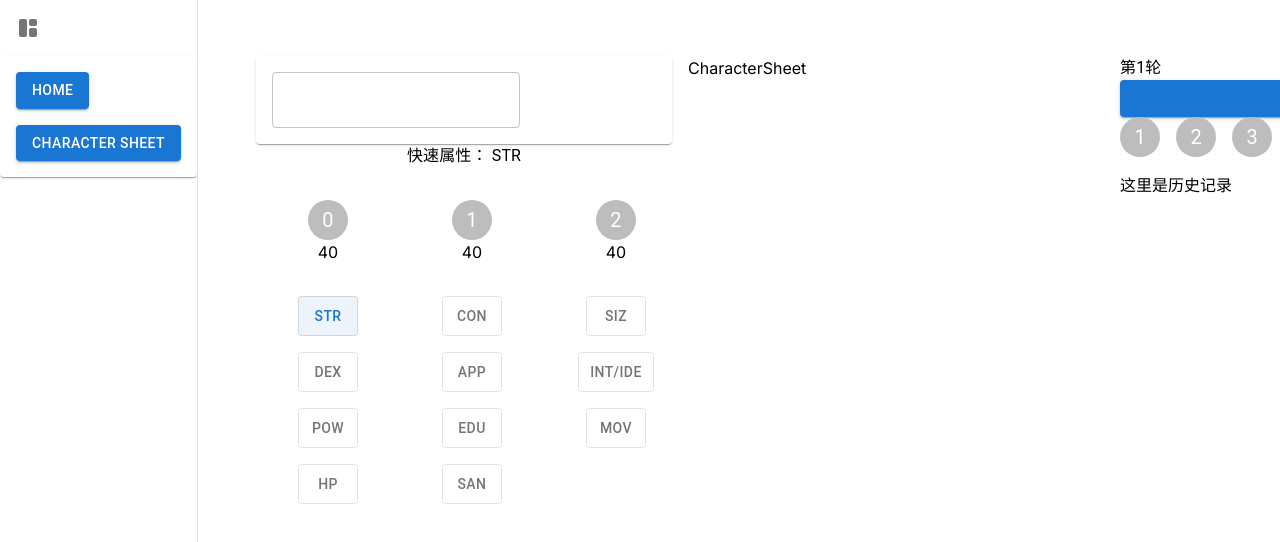
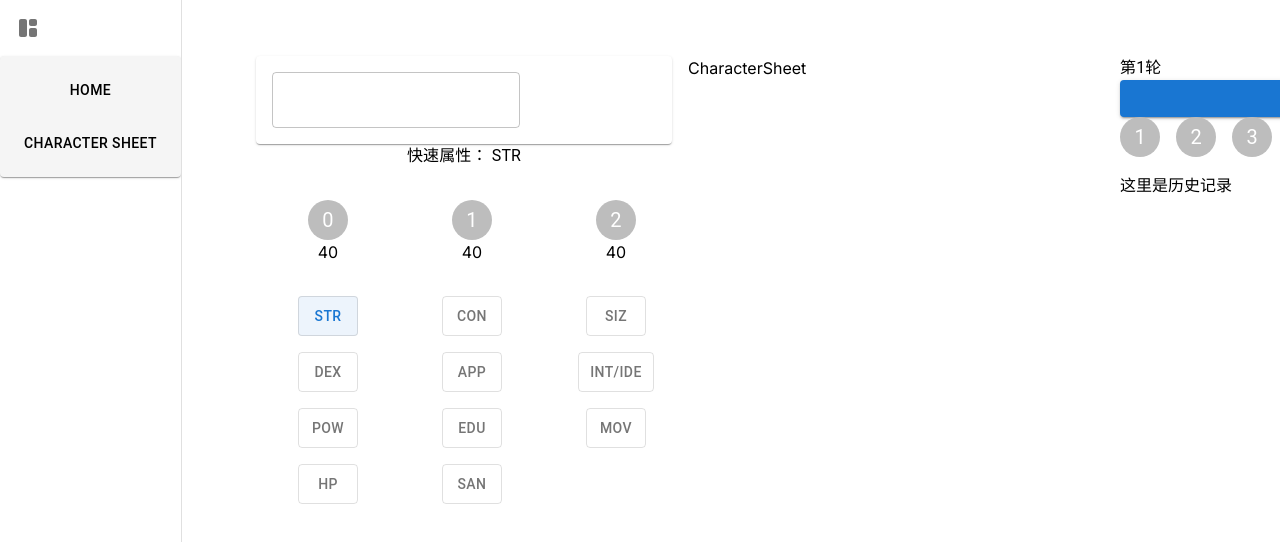
Before and after one commit to zytyan/coc_card, a Next.js app: page / in a window 1280 px wide. Shown: the top 542 px of the page. Built offline with nearby package versions, Linux system fonts and the light colour scheme.

Commit message:
Optimize visual appearance.

```diff
--- a/components/SideBar/NavComponents/NavButton.tsx
+++ b/components/SideBar/NavComponents/NavButton.tsx
@@ -8,7 +8,7 @@ interface NavButtonProps {
 
 const NavButton: React.FC<NavButtonProps> = ({label, onClick}) => {
     return (
-        <Button variant="contained" color="primary" onClick={onClick}>
+        <Button variant="text" sx={{color: 'black'}} onClick={onClick} style={{display: 'flex', justifyContent: 'center', width: '100%'}}>
             {label}
         </Button>
     );
--- a/components/SideBar/NavComponents/NavButtonList.tsx
+++ b/components/SideBar/NavComponents/NavButtonList.tsx
@@ -11,10 +11,11 @@ interface NavButtonListProps {
 }
 
 const NavListItem = (label: string, onClick: () => void, key: number) => (
-    <ListItem key={key}>
+    <ListItem key={key} >
         <NavButton label={label} onClick={onClick}/>
     </ListItem>
 );
+
 
 const NavButtonList: React.FC<NavButtonListProps> = ({buttons}) => {
     return (
--- a/components/SideBar/NavComponents/NavPaper.tsx
+++ b/components/SideBar/NavComponents/NavPaper.tsx
@@ -11,7 +11,7 @@ interface NavPaperProps {
 
 const NavPaper: React.FC<NavPaperProps> = ({buttons}) => {
     return (
-        <Paper>
+        <Paper sx={{backgroundColor: '#f5f5f5'}}>
             <NavButtonList buttons={buttons}/>
         </Paper>
     );
--- a/components/SideBar/index.tsx
+++ b/components/SideBar/index.tsx
@@ -1,2 +1 @@
 export { default } from './DrawerContainer';
-// export * from './types';
```
Also changed, not shown: components/SideBar/types.ts (deleted).
